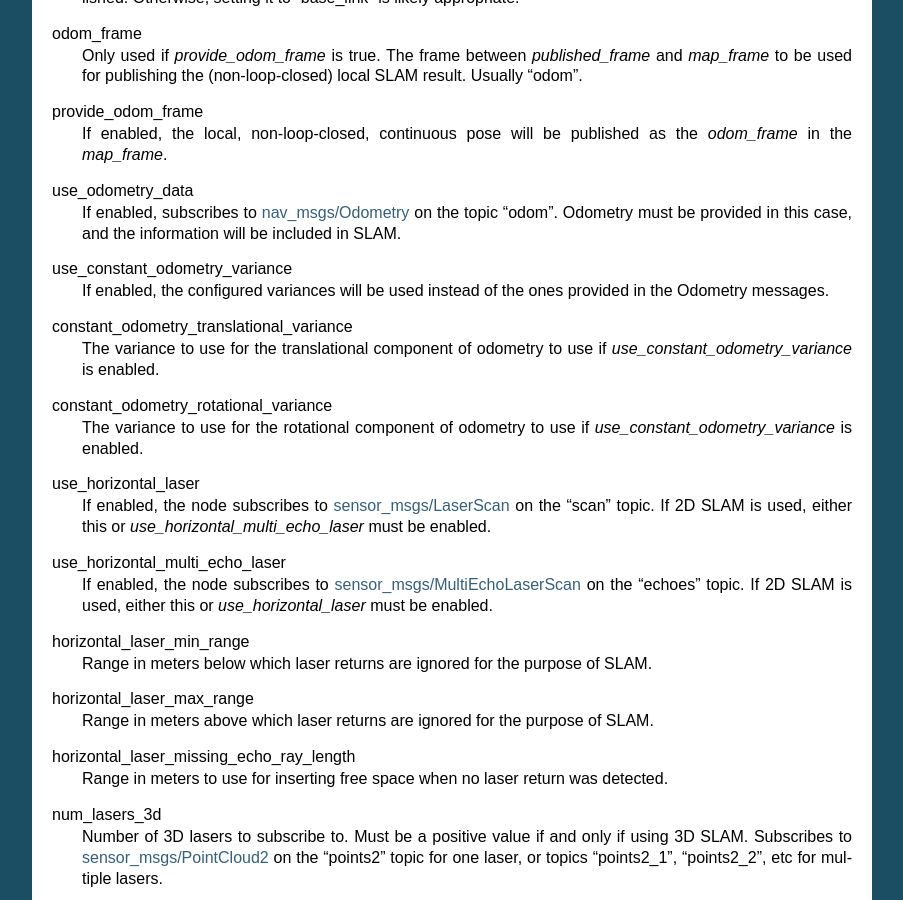
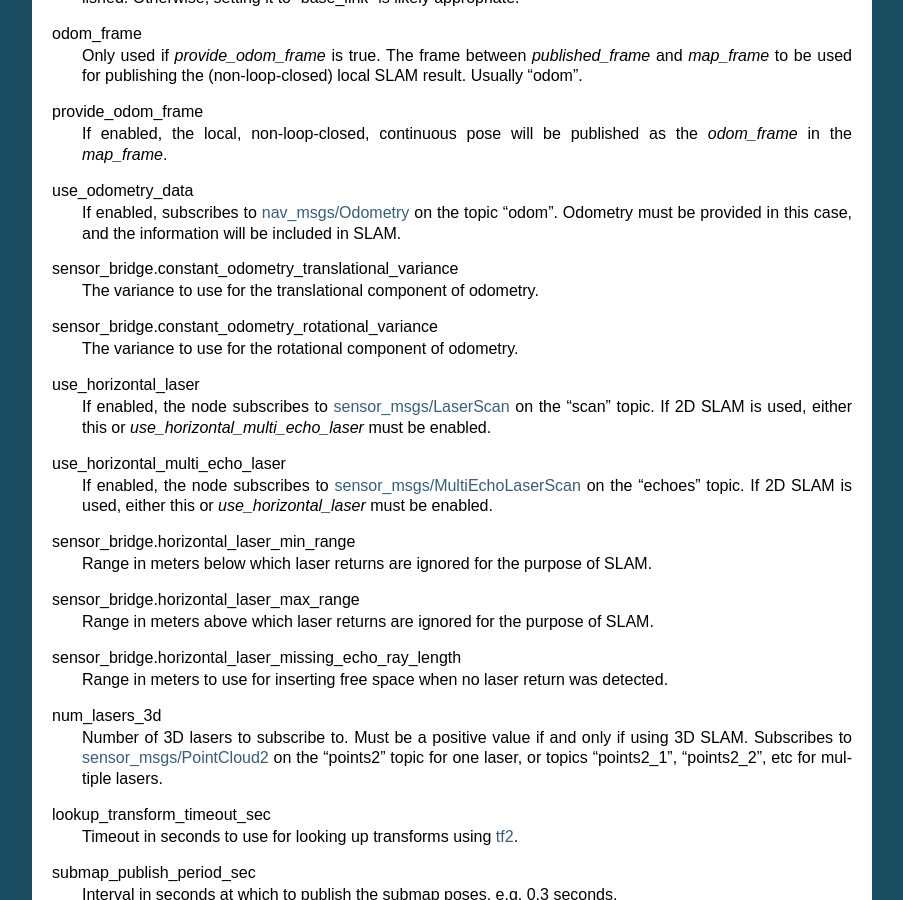
Before and after one commit to larics/cartographer_superbuild, a Sphinx documentation site: the page built from cartographer_ros/docs/source/configuration.rst, in a window 1280 px wide and 900 px high, scrolled down 476 px. Shown: the whole window, without its empty margins (198-1101 px from the left). Built offline with Sphinx 7.4.7, drawn with Linux system fonts in a browser that asks for light colours.

Commit message:
[cartographer_ros] Moves sensor data transformation into SensorBridge. (#88)
* Pulls out TfBridge.
* SensorBridge has its own options.
* SensorBridge is now responsible for transforming the sensor data into the tracking frame.
* Constant odometry covariance is no longer optional.

Original commit:
googlecartographer/cartographer_ros@d4825af3d409d07fe4b3b6d1dd54aca859920fe9

```diff
--- a/cartographer_ros/docs/source/configuration.rst
+++ b/cartographer_ros/docs/source/configuration.rst
@@ -55,17 +55,11 @@
   If enabled, subscribes to `nav_msgs/Odometry`_ on the topic "odom". Odometry
   must be provided in this case, and the information will be included in SLAM.
 
-use_constant_odometry_variance
-  If enabled, the configured variances will be used instead of the ones provided
-  in the Odometry messages.
+sensor_bridge.constant_odometry_translational_variance
+  The variance to use for the translational component of odometry.
 
-constant_odometry_translational_variance
-  The variance to use for the translational component of odometry to use if
-  *use_constant_odometry_variance* is enabled.
-
-constant_odometry_rotational_variance
-  The variance to use for the rotational component of odometry to use if
-  *use_constant_odometry_variance* is enabled.
+sensor_bridge.constant_odometry_rotational_variance
+  The variance to use for the rotational component of odometry.
 
 use_horizontal_laser
   If enabled, the node subscribes to `sensor_msgs/LaserScan`_ on the "scan"
@@ -77,13 +71,13 @@
   "echoes" topic. If 2D SLAM is used, either this or *use_horizontal_laser*
   must be enabled.
 
-horizontal_laser_min_range
+sensor_bridge.horizontal_laser_min_range
   Range in meters below which laser returns are ignored for the purpose of SLAM.
 
-horizontal_laser_max_range
+sensor_bridge.horizontal_laser_max_range
   Range in meters above which laser returns are ignored for the purpose of SLAM.
 
-horizontal_laser_missing_echo_ray_length
+sensor_bridge.horizontal_laser_missing_echo_ray_length
   Range in meters to use for inserting free space when no laser return was
   detected.
 
```
Also changed, not shown: 14 other files.
